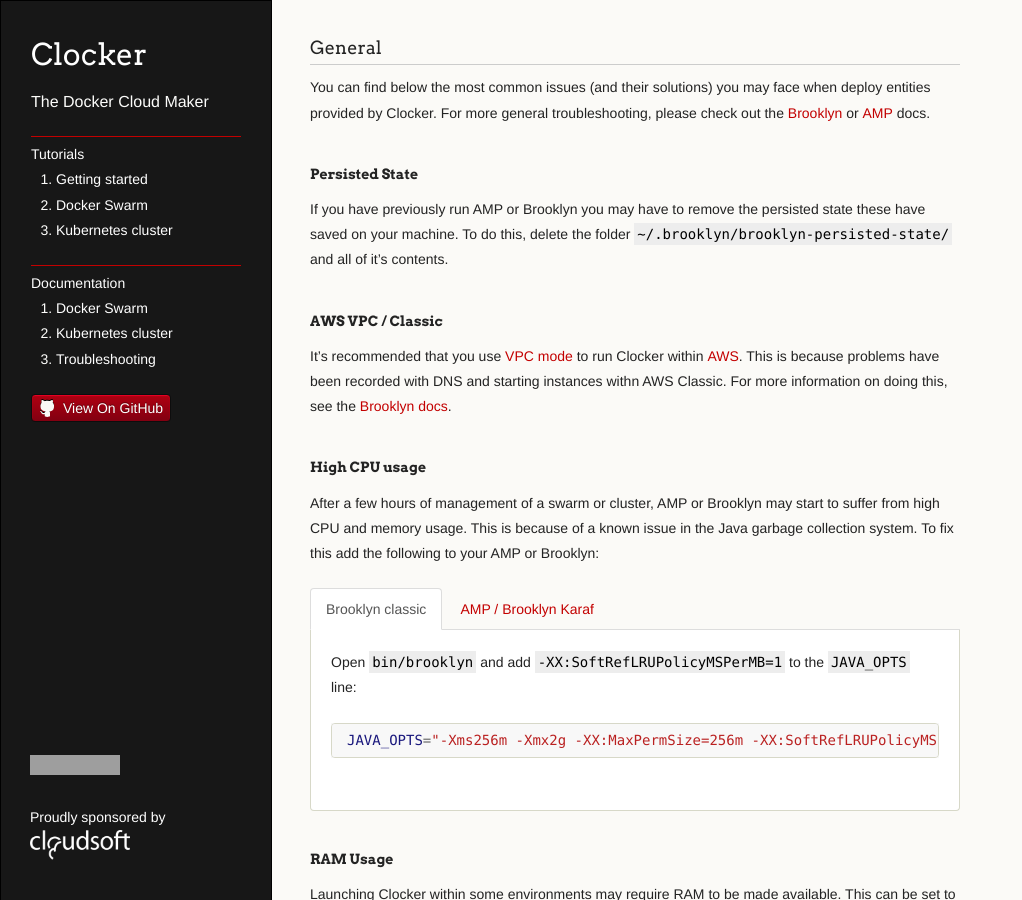
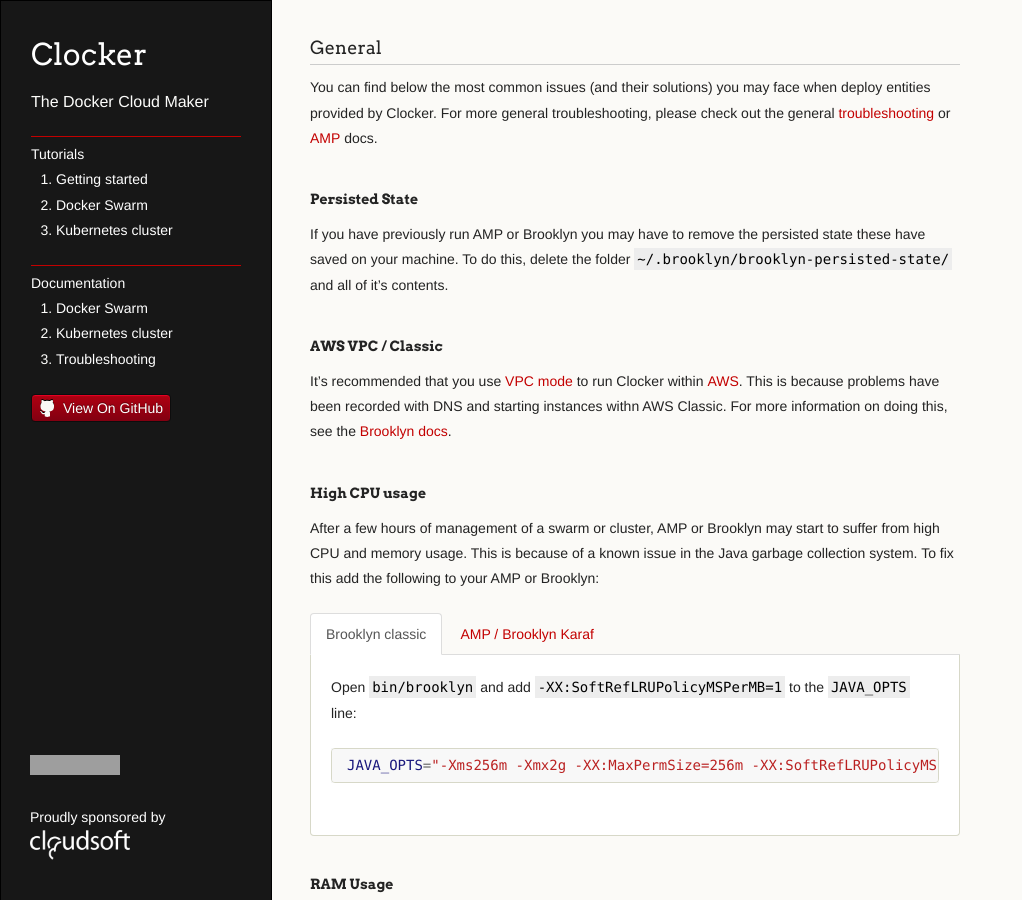
Before and after one commit to brooklyncentral/clocker, a Jekyll site: the page built from docs/troubleshooting.md, in a window 1280 px wide and 900 px high. Shown: the whole window, without its empty margins (0-1022 px from the left). Built offline with Jekyll 4.4.1, drawn with Linux system fonts in a browser that asks for light colours; grey boxes are pictures that could not be loaded.

Commit message:
Update troubleshooting.md

```diff
--- a/docs/troubleshooting.md
+++ b/docs/troubleshooting.md
@@ -5,7 +5,7 @@
 
 ### General
 
-You can find below the most common issues (and their solutions) you may face when deploy entities provided by Clocker. For more general troubleshooting, please check out the [Brooklyn](https://brooklyn.apache.org/v/latest/ops/troubleshooting/index.html) or [AMP](http://docs.cloudsoft.io/operations/troubleshooting/) docs.
+You can find below the most common issues (and their solutions) you may face when deploy entities provided by Clocker. For more general troubleshooting, please check out the general [troubleshooting](https://brooklyn.apache.org/v/latest/ops/troubleshooting/index.html) or [AMP](http://docs.cloudsoft.io/operations/troubleshooting/) docs.
 
 #### Persisted State
 
```
